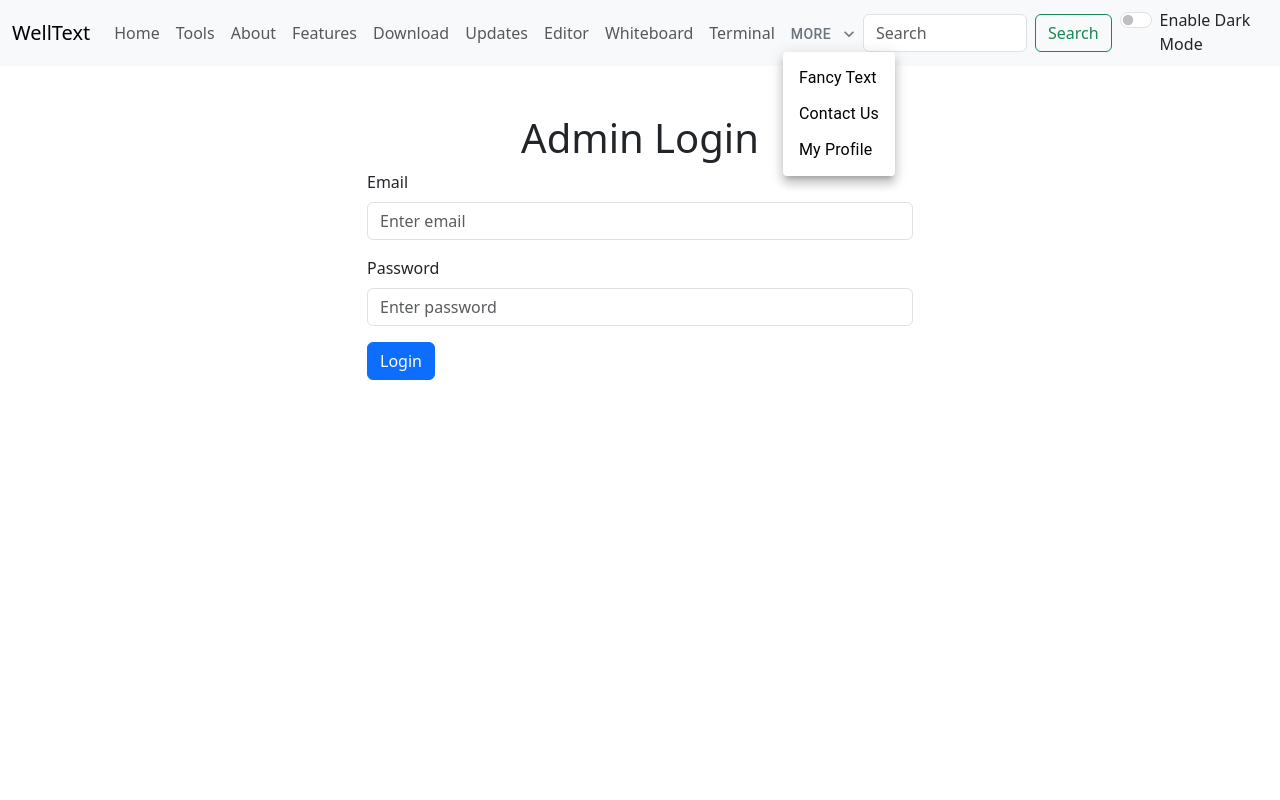
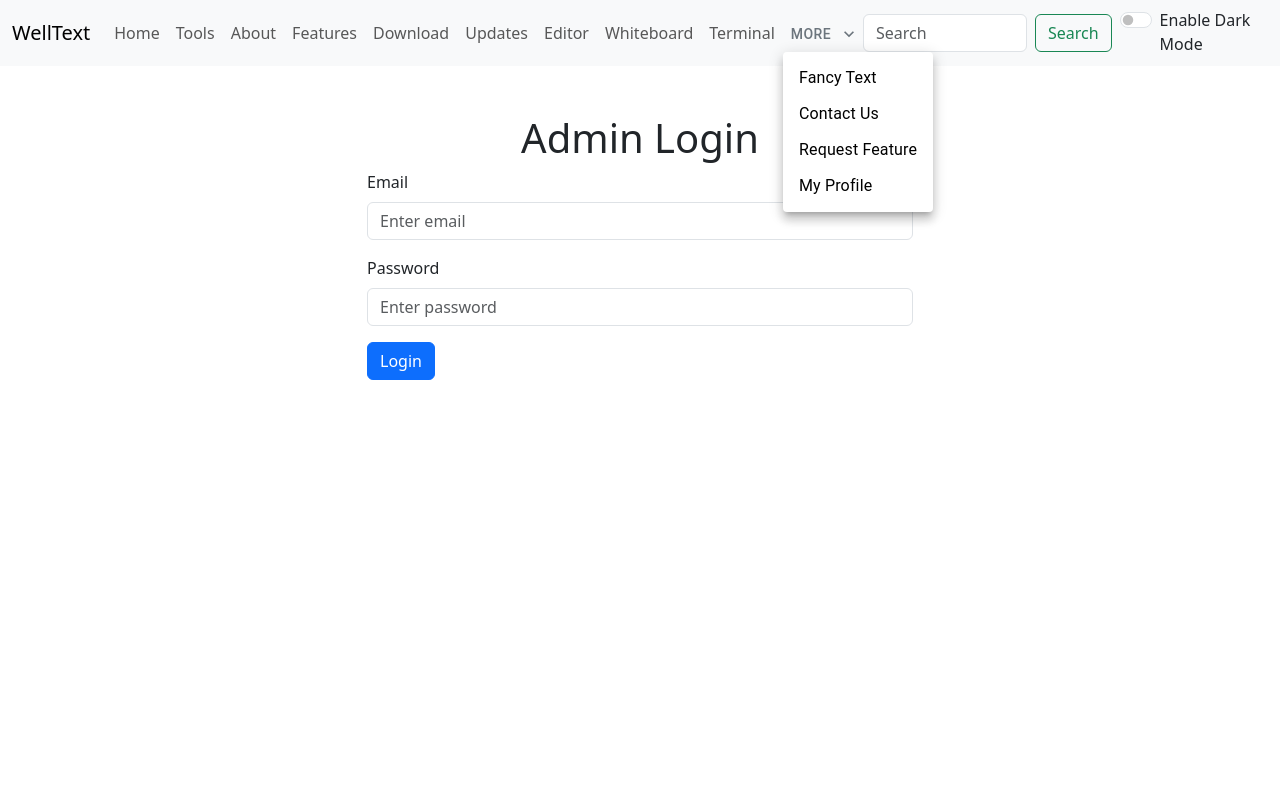
Before and after one commit to Akashmishra1209/welltext, a React (Create React App) app: page /admin in a window 1280 px wide. Both pictures are taken after a click on the button "MORE". Shown: the top 800 px of the page. Built offline with nearby package versions, Linux system fonts and the light colour scheme.

Commit message:
Added Links

```diff
--- a/src/admin/Sidebar.js
+++ b/src/admin/Sidebar.js
@@ -5,7 +5,7 @@
 import DashboardIcon from '@mui/icons-material/Dashboard';
 import PeopleIcon from '@mui/icons-material/People';
 import SettingsIcon from '@mui/icons-material/Settings';
-import { AccessAlarm, Bookmark, Calculate, CalendarMonth, Gesture, QrCode } from '@mui/icons-material';
+import { AccessAlarm, Bookmark, Calculate, CalendarMonth, Feedback, Gesture, QrCode } from '@mui/icons-material';
 import LogoutIcon from '@mui/icons-material/Logout';
 import { Done, Edit, Newspaper, MenuRounded } from '@mui/icons-material';
 
@@ -112,6 +112,12 @@
               </ListItemIcon>
               <ListItemText primary="Calendar" />
             </ListItem>
+            <ListItem button component={NavLink} to="/admin/requested-features">
+              <ListItemIcon>
+                <Feedback />
+              </ListItemIcon>
+              <ListItemText primary="Requests" />
+            </ListItem>
             <ListItem button onClick={handleLogout}>
               <ListItemIcon>
                 <LogoutIcon />
--- a/src/components/Navbar.js
+++ b/src/components/Navbar.js
@@ -100,6 +100,14 @@
                 </MenuItem>
                 <MenuItem>
                   <Link
+                    to={"/features-request"}
+                    className={`text-decoration-none ${props.mode === 'light' ? 'text-black' : 'text-secondary'}`}
+                  >
+                    Request Feature
+                  </Link>
+                </MenuItem>
+                <MenuItem>
+                  <Link
                     to={"/github"}
                     className={`text-decoration-none ${props.mode === 'light' ? 'text-black' : 'text-secondary'}`}
                   >
```
